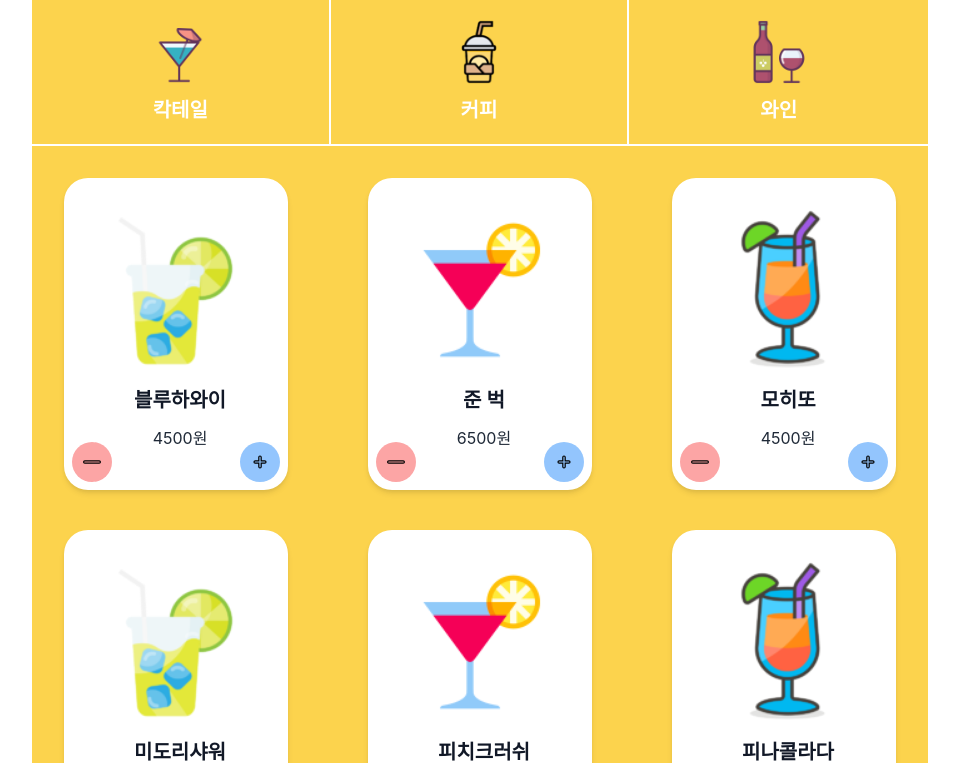
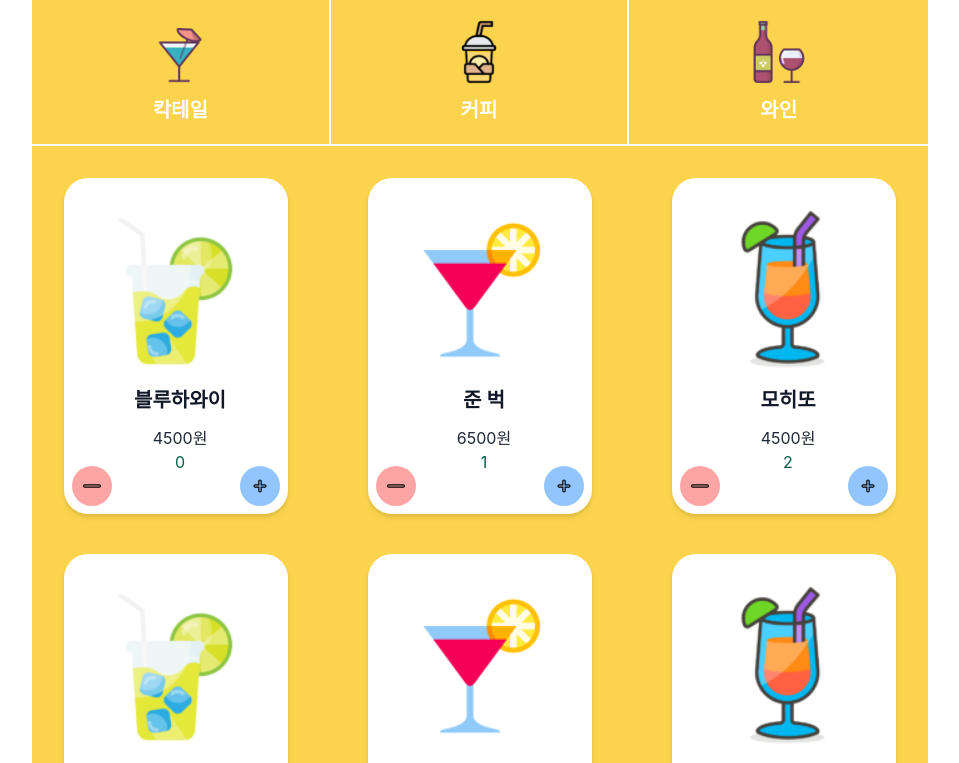
Before and after one commit to Typonote/ReactKiosk, a React (Create React App) app: page /order in a window 1280 px wide. Shown: the top 763 px of the page, without its empty margins (160-1119 px from the left). Built offline with nearby package versions, Linux system fonts and the light colour scheme.

Commit message:
#10 order List 제작 실패

```diff
--- a/src/components/Menu.js
+++ b/src/components/Menu.js
@@ -1,10 +1,17 @@
-import React from 'react'
+import React, { useState } from 'react'
 import { useDispatch } from 'react-redux';
 import {actionAddOrder, actionRemoveOrder} from '../redux/action.js';
 
 const Menu = (props) => {
 
+    const [list, setList] = useState([]);
+
     const dispatch = useDispatch();
+
+    const addHandler = (item) => {
+        setList([item])
+        dispatch(actionAddOrder(list));
+    };
 
     return (
         <div className ='grid grid-cols-2 xl:grid-cols-3 gap-2 xl:gap-4 mt-5'>
@@ -19,11 +26,12 @@ const Menu = (props) => {
                         <div>
                             <p className="text-xl font-semibold text-gray-900 mb-3">{option.name}</p>
                             <p className="text-md text-gray-800">{option.price}</p>
+                            <p className="text-md text-green-800">{option.idx}</p>
                         </div>
 
                         <p
                         className="absolute right-2 bottom-2 bg-blue-300 hover:bg-blue-500 rounded-full p-2 cursor-pointer group"
-                        onClick={() => dispatch(actionAddOrder(option.name))}
+                        onClick={() => addHandler(option.name)}
                         >
 
                             <svg className="h-6 w-6" fill="none" viewBox="0 0 20 20" stroke="black" xmlns="http://www.w3.org/2000/svg">
--- a/src/data/cocktailList.js
+++ b/src/data/cocktailList.js
@@ -6,42 +6,50 @@ const cocktailList =  [
     {
         name: '블루하와이',
         image: Cocktail1,
-        price: '4500원'
+        price: '4500원',
+        idx: 0,
     },
     {
         name: '준 벅',
         image: Cocktail2,
-        price: '6500원'
+        price: '6500원',
+        idx: 1,
     },
     {
         name: '모히또',
         image: Cocktail3,
-        price: '4500원'
+        price: '4500원',
+        idx: 2,
     },
     {
         name: '미도리샤워',
         image: Cocktail1,
-        price: '4000원'
+        price: '4000원',
+        idx: 3,
     },
     {
         name: '피치크러쉬',
         image: Cocktail2,
-        price: '3500원'
+        price: '3500원',
+        idx: 4,
     },
     {
         name: '피나콜라다',
         image: Cocktail3,
-        price: '5500원'
+        price: '5500원',
+        idx: 5,
     },
     {
         name: '모히또',
         image: Cocktail3,
-        price: '4500원'
+        price: '4500원',
+        idx: 6,
     },
     {
         name: '미도리샤워',
         image: Cocktail1,
-        price: '4000원'
+        price: '4000원',
+        idx: 7,
     },
 ];
 
--- a/src/pages/CompleteScreen.js
+++ b/src/pages/CompleteScreen.js
@@ -1,4 +1,5 @@
 import React from 'react'
+import { Link } from 'react-router-dom'
 import Check from '../assets/images/check.png'
 
 const CompleteScreen = () => {
@@ -21,9 +22,11 @@ const CompleteScreen = () => {
 
             </div>
             <div className='flex justify-center items-center text-center p-5'>
-                <button className='w-2/4 p-5 transition-colors duration-700 transform bg-indigo-500 hover:bg-blue-500 text-gray-100 text-2xl font-bold rounded-lg focus:border-4 border-indigo-300'>
+                <Link
+                to='/'
+                className='w-2/4 p-5 transition-colors duration-700 transform bg-indigo-500 hover:bg-blue-500 text-gray-100 text-2xl font-bold rounded-lg focus:border-4 border-indigo-300'>
                     다시 주문하기
-                </button>
+                </Link>
             </div>
         </div>
     )
--- a/src/pages/FoodChoice.js
+++ b/src/pages/FoodChoice.js
@@ -1,14 +1,13 @@
 import React from 'react'
 import { BrowserRouter as Router, Switch, Route } from 'react-router-dom';
 
-import NavBar from '../components/NavBar';
 import Cocktail from './Cocktail';
 import Coffee from './Coffee';
 import Wine from './Wine';
-import OrderScreen from './OrderScreen';
 import App from '../App';
 import Payment from './Payment';
 import CompleteScreen from './CompleteScreen';
+import PaymentChoice from './PaymentChoice';
 
 
 
@@ -27,6 +26,7 @@ const FoodChoice = () => {
                     <Route path="/order/wine" component={Wine} exact={true} />
                     <Route path="/payment" component={Payment} exact={true} />
                     <Route path="/complete" component={CompleteScreen} exact={true} />
+                    <Route path="/choice/payment" component={PaymentChoice} exact={true} />
                 </Switch>
 
             </Router>
--- a/src/pages/OrderScreen.js
+++ b/src/pages/OrderScreen.js
@@ -5,7 +5,7 @@ import { Link } from 'react-router-dom';
 const OrderScreen = (props) => {
 
     const typeOrder = useSelector(state => state).orderType;
-    const selectItem = useSelector(state => state).item;
+    const selectItem = useSelector(state => state).items;
 
     console.log('itemList',selectItem );
 
@@ -31,7 +31,7 @@ const OrderScreen = (props) => {
                     </Link>
 
                     <Link
-                        to = '/payment'
+                        to = '/choice/payment'
                         className='bg-red-500 text-white text-xl font-bold py-3 rounded-lg mx-5'
                     >
                         주문하기
--- /dev/null
+++ b/src/pages/PaymentChoice.js
@@ -0,0 +1,42 @@
+import React from 'react'
+import { Link } from 'react-router-dom'
+import Cash from '../assets/images/Cash.png'
+import Card from '../assets/images/creditCard.png'
+
+const PaymentChoice = () => {
+    return (
+        <div className='w-full h-screen flex flex-col items-center bg-yellow-300 justify-center'>
+
+            <p className='font-mono text-white font-black text-3xl sm:text-4xl md:text-5xl text-center mb-2 md:mb-5 px-2 break-words'>
+                결제수단을
+            </p>
+
+            <p className='font-mono text-white font-black text-3xl sm:text-4xl md:text-5xl text-center mb-10 px-2 break-words'>
+                선택해주세요
+            </p>
+
+            <div className='grid grid-cols-2'>
+                <Link to='/payment'>
+                    <div
+                    className="bg-white p-6 rounded-lg hover:bg-gray-200 dark:hover:bg-gray-700 shadow-md m-3 sm:m-7 cursor-pointer"
+                    >
+                        <img className="h-40 md:h-60 rounded object-center " src={Card} alt="eatin" />
+                        <p className="font-mono font-black text-3xl text-center md:text-5xl">매장</p>
+                    </div>
+                </Link>
+
+                <Link to='/payment'>
+                    <div
+                    className="bg-white p-6 rounded-lg hover:bg-gray-200 dark:hover:bg-gray-700 shadow-md m-3 sm:m-7 cursor-pointer"
+                    >
+                        <img className="h-40 md:h-60 rounded object-center " src={Cash} alt="eatin" />
+                        <p className="font-mono font-black text-3xl text-center md:text-5xl">포장</p>
+                    </div>
+                </Link>
+            </div>
+
+        </div>
+    )
+}
+
+export default PaymentChoice
--- a/src/redux/reducer.js
+++ b/src/redux/reducer.js
@@ -1,6 +1,6 @@
 const initState = {
     orderType: [],
-    cart: [],
+    items: [],
 };
 
 const Reducer = (state = initState, action) => {
@@ -16,7 +16,7 @@ const Reducer = (state = initState, action) => {
     case 'ORDER_ADD_ITEM':
         return {
             ...state,
-            item: action.item,
+            items: action.item
         };
 
     case 'ORDER_REMOVE_ITEM':
```
Also changed, not shown: src/assets/images/Cash.png (added), src/assets/images/creditCard.png (added), src/pages/SelectPayment.js (deleted).
